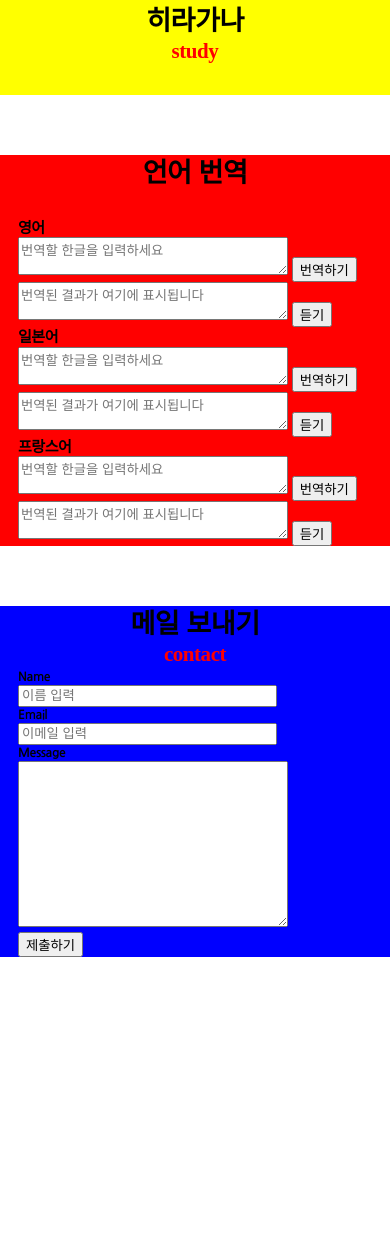
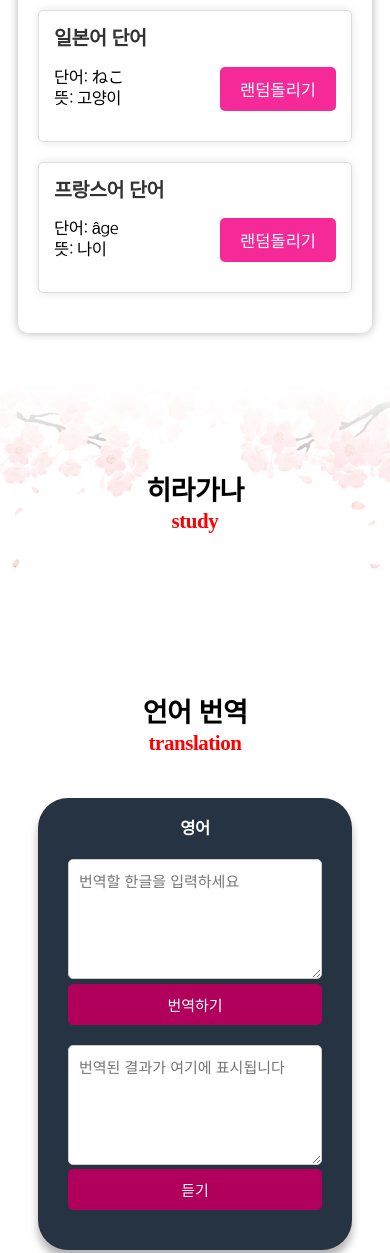
Before and after one commit to hyeongjinnnnn/language-experience-responsive-web, a website: page index.html in a window 390 px wide. Shown: the part 1182-2435 px from the top of the page. Before the commit the page ends 2139 px from the top, so only its background shows below. Drawn offline with nearby package versions, Linux system fonts and the light colour scheme; no server answers; a web font is replaced by a local one.

Commit message:
Add main-section css

```diff
--- a/index.html
+++ b/index.html
@@ -75,62 +75,70 @@
             <h1 class="section-title">랜덤 단어</h1>
             <h3 class="section-subtitle">words</h3>
             <div class="random-container">
-              <div id="word-container">
-                <div id="word-container">
+              <div class="word-card">
+                <h3>영어 단어</h3>
+                <div class="word-container">
+                  <div>
                     <strong>단어:</strong> <span id="english_word"></span><br />
                     <strong>뜻:</strong> <span id="english_meaning"></span>
                   </div>
-                <button onclick="showRandomEnglishWord()">랜덤</button>
+                  <button onclick="showRandomEnglishWord()">랜덤돌리기</button>
                 </div>
-              <div id="word-container">
-                <div id="word-container">
+              </div>
+              <div class="word-card">
+                <h3>일본어 단어</h3>
+                <div class="word-container">
+                  <div>
                     <strong>단어:</strong> <span id="japanese_word"></span><br />
                     <strong>뜻:</strong> <span id="japanese_meaning"></span>
                   </div>
-                <button onclick="showRandomJapaneseWord()">랜덤</button>
+                  <button onclick="showRandomJapaneseWord()">랜덤돌리기</button>
                 </div>
-              <div id="word-container">
-                <div id="word-container">
+              </div>
+              <div class="word-card">
+                <h3>프랑스어 단어</h3>
+                <div class="word-container">
+                  <div>
                     <strong>단어:</strong> <span id="french_word"></span><br />
                     <strong>뜻:</strong> <span id="french_meaning"></span>
                   </div>
-                <button onclick="showRandomFrenchWord()">랜덤</button>
+                  <button onclick="showRandomFrenchWord()">랜덤돌리기</button>
+                </div>
               </div>
             </div>
           </div>
         </section>
-        <section
-          id="main-language-section"
-          class="main-language-section"
-          style="background-color: yellow"
-        >
+        <section id="main-language-section" class="main-language-section">
           <div class="container">
             <h1 class="section-title">히라가나</h1>
             <h3 class="section-subtitle">study</h3>
+            <div class="hiragana_container">
               <table id="resultTableHiragana">
                 <!-- 동적으로 생성될 히라가나 테이블 -->
               </table>
             </div>
+          </div>
         </section>
-        <section id="main-translation-section" class="main-translation-section" style="background-color: red">
+        <section id="main-translation-section" class="main-translation-section">
           <div class="container">
             <h1 class="section-title">언어 번역</h1>
             <h3 class="section-subtitle">translation</h3>
             <div class="translation-box">
+              <div class="translation-card">
                 <h4>영어</h4>
                 <textarea id="inputEnglishText" placeholder="번역할 한글을 입력하세요"></textarea>
                 <button onclick="translateEnglishText()">번역하기</button>
                 <textarea id="outputEnglishText" placeholder="번역된 결과가 여기에 표시됩니다" readonly></textarea>
                 <button onclick="speakEnglishText()">듣기</button>
               </div>
-            <div class="translation-box">
+              <div class="translation-card">
                 <h4>일본어</h4>
                 <textarea id="inputJapaneseText" placeholder="번역할 한글을 입력하세요"></textarea>
                 <button onclick="translateJapaneseText()">번역하기</button>
                 <textarea id="outputJapaneseText" placeholder="번역된 결과가 여기에 표시됩니다" readonly></textarea>
                 <button onclick="speakJapaneseText()">듣기</button>
               </div>
-            <div class="translation-box">
+              <div class="translation-card">
                 <h4>프랑스어</h4>
                 <textarea id="inputFrenchText" placeholder="번역할 한글을 입력하세요"></textarea>
                 <button onclick="translateFrenchText()">번역하기</button>
@@ -138,11 +146,14 @@
                 <button onclick="speakFrenchText()">듣기</button>
               </div>
             </div>
+          </div>
         </section>
-        <section id="main-feedback-section" style="background-color: blue">
+        <section id="main-feedback-section" class="main-feedback-section">
           <div class="container">
             <h1 class="section-title">메일 보내기</h1>
             <h3 class="section-subtitle">contact</h3>
+            <div class="mail-container">
+              <div class="mail-box">
                 <div class="form-group">
                   <h5 for="name">Name</h5>
                   <input type="text" class="form-control" id="name" placeholder="이름 입력"/>
@@ -157,6 +168,8 @@
                 </div>
                 <button class="mail-btn" onclick="sendMail()">제출하기</button>
               </div>
+            </div>
+          </div>
         </section>
       </main>
     </div>
--- a/style/main.css
+++ b/style/main.css
@@ -93,8 +93,61 @@
     font-size: 2rem;
 }
 
-.main-word-section .random-container {
+.random-container {
     display: flex;
+    flex-wrap: wrap;
+    justify-content: space-around;
+    max-width: 1000px;
+    margin: 20px auto;
+    background-color: #fff;
+    padding: 20px;
+    border-radius: 10px;
+    box-shadow: 0 0 10px rgba(0, 0, 0, 0.3);
+}
+
+.word-card {
+    flex: 0 0 48%;
+    margin-bottom: 20px;
+    padding: 15px;
+    border: 1px solid #ddd;
+    border-radius: 5px;
+    background-color: #fff;
+    box-shadow: 0 0 10px rgba(0, 0, 0, 0.1);
+}
+
+.word-card h3 {
+    font-size: 1.4rem;
+    color: #333;
+}
+
+.word-container {
+    display: flex;
+    justify-content: space-between;
+    margin: 15px 0;
+}
+
+.word-container strong, .word-container span {
+    font-size: 1.2rem;
+}
+
+.word-card button {
+    font-size: 1.2rem;
+    background-color: #F52997;
+    color: #fff;
+    border: none;
+    padding: 10px 20px;
+    border-radius: 5px;
+    cursor: pointer;
+}
+
+.word-card button:hover {
+    background-color: #B0005C;
+}
+
+@media screen and (max-width: 700px) {
+    .word-card {
+        flex: 0 0 100%;
+    }
 }
 
 @media screen and (max-width: 1000px) {
@@ -102,11 +155,33 @@
         text-align: center;
         font-size: 1.8rem;
     }
+
+    .word-card h3 {
+        font-size: 1.3rem;
+    }
+
+    .word-card button {
+        font-size: 1.1rem;
+    }
+
+    .word-container strong, .word-container span {
+        font-size: 1.1rem;
+    }
 }
 
 /* 언어 배우기 */
 .main-language-section {
     padding: 30px 0;
+    background-image: linear-gradient(to top, rgba(255, 255, 255, 0), rgba(255, 255, 255, 1)), url('../img/flower_background.jpg');
+    /* background-image: url('../img/flower_background.jpg'); */
+    background-size: cover;
+}
+
+.hiragana_container {
+    margin: 20px 0;
+    display: flex;
+    align-items: center;
+    justify-content: center;
 }
 
 table.inven {
@@ -126,10 +201,176 @@ table.inven td, table.inven th {
 }
 
 table.inven b, table.inven div {
-    font-size: 1.2rem;
+    font-size: 1.4rem;
     font-weight: 600;
 }
 
 table.inven p {
-    font-size: 1.0rem;
+    font-size: 1.2rem;
 }
+
+@media screen and (max-width: 1000px) {
+    table.inven b, table.inven div {
+        font-size: 1.2rem;
+    }
+
+    table.inven p {
+        font-size: 1.0rem;
+    }
+}
+
+/* 언어 번역 */
+.main-translation-section {
+    padding: 30px 0;
+}
+
+.translation-box {
+    margin-top: 20px;
+    display: flex;
+    flex-wrap: wrap;
+    justify-content: space-around;
+    align-items: stretch;
+}
+
+.translation-card {
+    background-color: #263343;
+    border-radius: 30px;
+    box-shadow: 0 8px 8px rgba(0, 0, 0, 0.3);
+    text-align: center;
+    margin: 20px;
+    padding: 20px;
+    width: 100%;
+    max-width: 400px;
+    transition: transform 0.3s ease-in-out;
+
+    &:hover {
+        transform: scale(1.1);
+    }
+}
+
+.translation-card h4 {
+    color: #fff;
+    margin-bottom: 20px;
+    font-size: 1.3rem;
+}
+
+.translation-card textarea {
+    width: calc(100% - 20px);
+    height: 120px;
+    padding: 10px;
+    border: 1px solid #ccc;
+    border-radius: 5px;
+    font-size: 1.1rem;
+}
+
+.translation-card button {
+    width: calc(100% - 20px);
+    background-color: #B0005C;
+    color: white;
+    padding: 10px 15px;
+    border: none;
+    border-radius: 5px;
+    cursor: pointer;
+    font-size: 1.1rem;
+    margin-bottom: 20px;
+}
+
+.translation-card button:hover {
+    background-color: #F52997;
+}
+
+@media screen and (max-width: 1000px) {
+    .translation-card h4 {
+        font-size: 1.1rem;
+    }
+
+    .translation-card textarea {
+        font-size: 1.0rem;
+    }
+
+    .translation-card button {
+        font-size: 1.0rem;
+    }
+}
+
+/* 메일 보내기 (피드백)*/
+.main-feedback-section {
+    padding: 30px 0;
+    background-image: linear-gradient(to top, rgba(255, 255, 255, 0), rgba(255, 255, 255, 1)), url('../img/snowman.jpg');
+    background-size: cover;
+}
+
+.mail-container {
+    opacity: 0.8;
+    display: flex;
+    justify-content: center;
+    align-items: center;
+}
+
+.mail-box {
+    margin-top: 20px;
+    width: 90%;
+    max-width: 800px;
+    background-color: #fff;
+    padding: 20px;
+    border-radius: 10px;
+    box-shadow: 0 0 10px rgba(0, 0, 0, 0.1);
+}
+
+.mail-box .form-group {
+    margin-bottom: 20px;
+}
+
+.mail-box h5 {
+    margin-bottom: 10px;
+    font-size: 1.3rem;
+    color: #333;
+}
+
+.mail-box .form-control {
+    width: 100%;
+    padding: 10px;
+    border: 1px solid #ccc;
+    border-radius: 5px;
+    box-sizing: border-box;
+    font-size: 1.1rem;
+}
+
+.mail-box textarea {
+    resize: vertical;
+    font-size: 1.1rem;
+}
+
+.mail-btn {
+    width: 100%;
+    background-color: #F52997;
+    color: #fff;
+    padding: 10px 15px;
+    border: none;
+    border-radius: 5px;
+    cursor: pointer;
+    font-size: 1.1rem;
+    transition: background-color 0.3s;
+}
+
+.mail-btn:hover {
+    background-color:#B0005C;
+}
+
+@media screen and (max-width: 1000px) {
+    .mail-box h5 {
+        font-size: 1.1rem;
+    }
+
+    .mail-box .form-control {
+        font-size: 1.0rem;
+    }
+
+    .mail-box textarea {
+        font-size: 1.0rem;
+    }
+
+    .mail-btn {
+        font-size: 1.0rem;
+    }
+}
```
Also changed, not shown: img/flower.jpg (added), img/flower_background.jpg (added), img/japan.jpg (added), img/snowman.jpg (added). Lines whose indentation alone changed are shown as unchanged.
